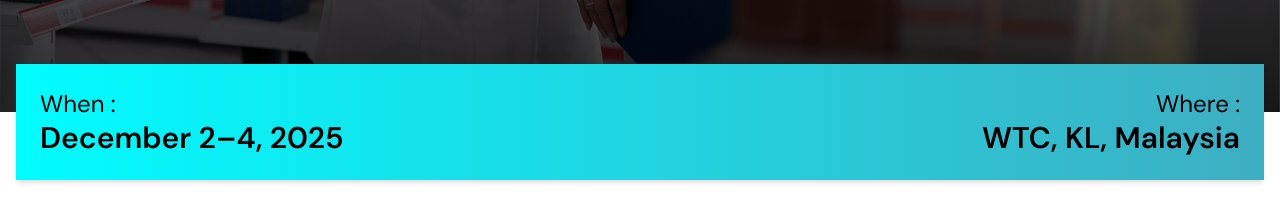
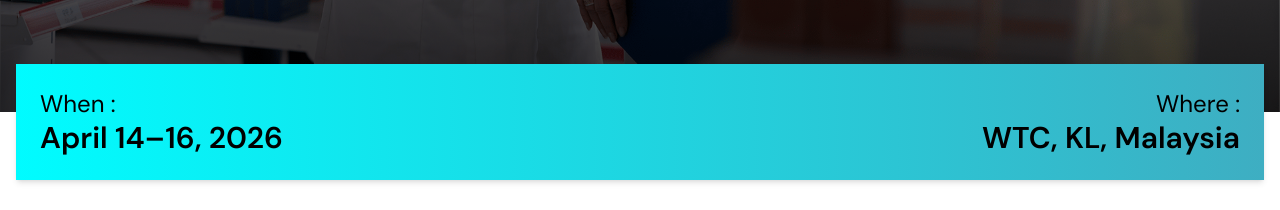
Before and after one commit to maxpo-dev2/asiahealth5, a Next.js app: page / in a window 1280 px wide. Shown: the part 820-1030 px from the top of the page. Built offline with nearby package versions, Linux system fonts and the light colour scheme.

Commit message:
Update hero-section.tsx

```diff
--- a/app/components/hero-section.tsx
+++ b/app/components/hero-section.tsx
@@ -40,7 +40,7 @@
               <div>
                 <div className="text-xl md:text-2xl">When :</div>
                 <div className="text-2xl md:text-3xl font-semibold">
-                  December 2–4, 2025
+                  April 14–16, 2026
                 </div>
               </div>
               <div className="md:text-right">
```
